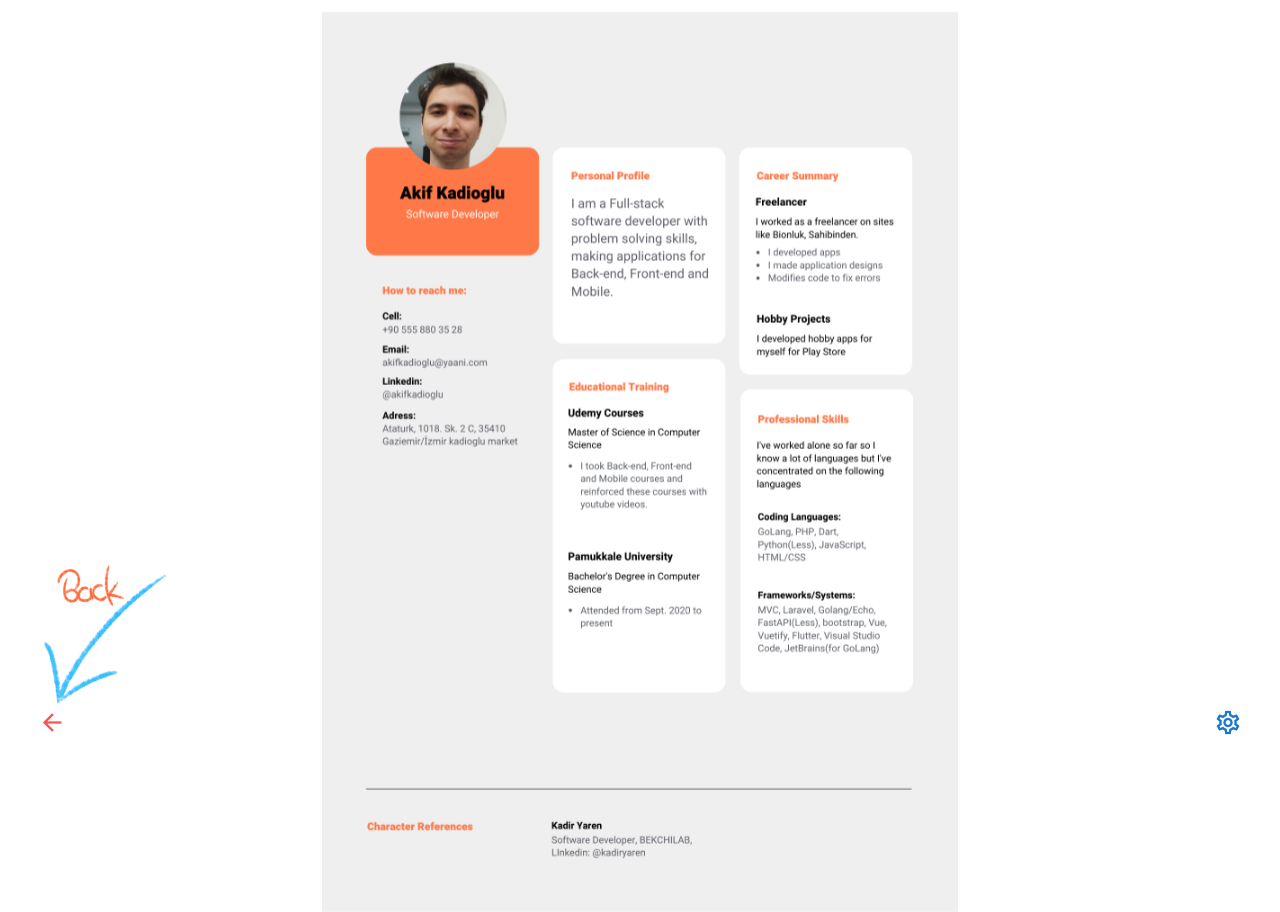
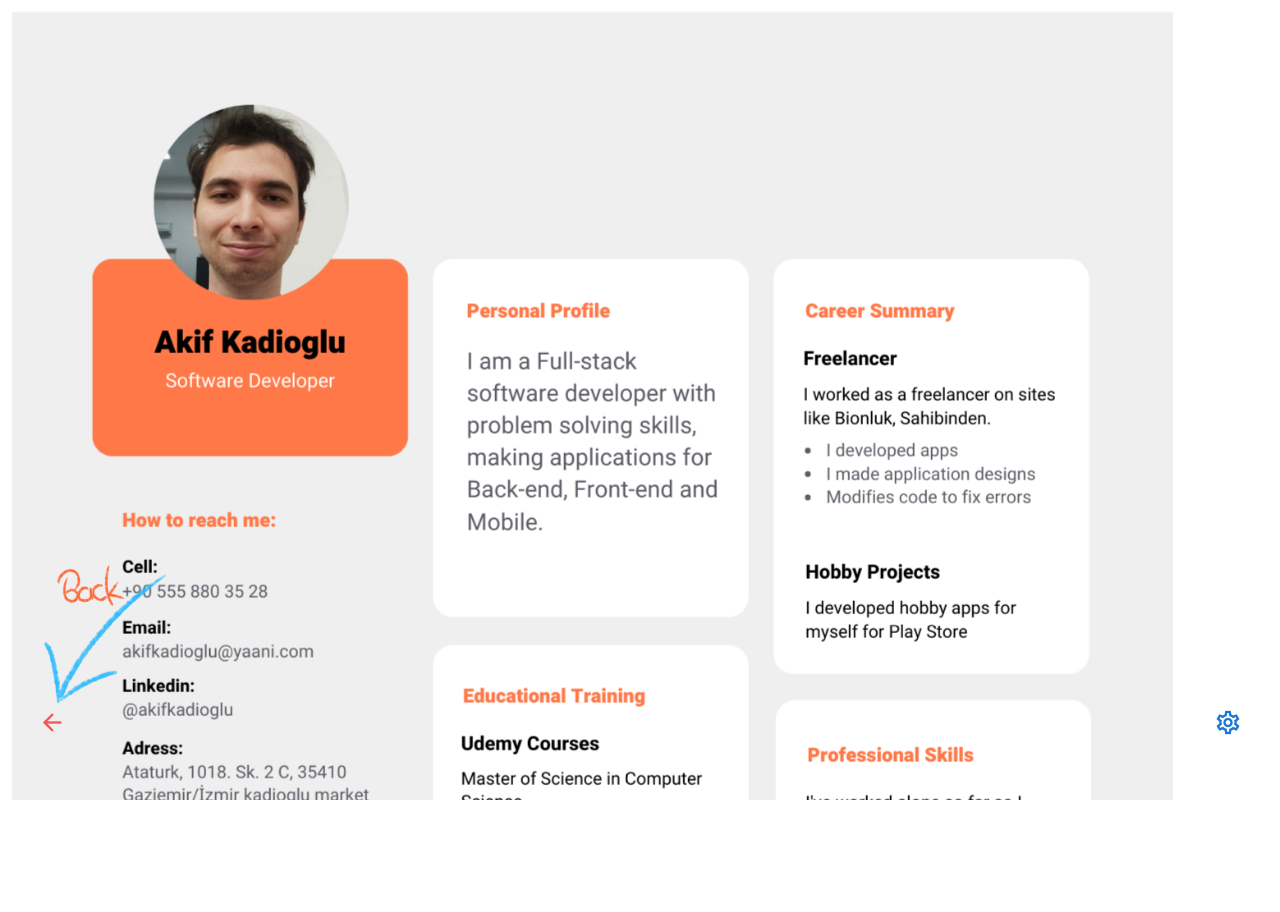
Before and after one commit to akifkadioglu/cv-app, a Vue app: page /resume in a window 1280 px wide. After the commit the page ends 800 px from the top, so only its background shows below. Built offline with nearby package versions, Linux system fonts and the light colour scheme.

Commit message:
hide address bar try-1

```diff
--- a/public/index.html
+++ b/public/index.html
@@ -4,12 +4,11 @@
 <head>
   <meta charset="utf-8">
   <!-- CSS only -->
-  <meta content="width=device-width, initial-scale=0.75, maximum-scale=0.75, user-scalable=no" name="viewport" />
+  <meta content="width=device-width, initial-scale=0.75, maximum-scale=0.75,  user-scalable=no" name="viewport" />
 
   <link href="https://cdn.jsdelivr.net/npm/bootstrap@5.2.3/dist/css/bootstrap.min.css" rel="stylesheet"
     integrity="sha384-rbsA2VBKQhggwzxH7pPCaAqO46MgnOM80zW1RWuH61DGLwZJEdK2Kadq2F9CUG65" crossorigin="anonymous">
   <meta http-equiv="X-UA-Compatible" content="IE=edge">
-  <meta name="viewport" content="width=device-width,initial-scale=1.0">
   <link rel="icon" href="<%= BASE_URL %>favicon.ico">
   <title>
     Akif Kadıoğlu
@@ -28,3 +27,16 @@
 </body>
 
 </html>
+<style>
+  html {
+    overflow: hidden;
+    width: 100%;
+  }
+
+  body {
+    height: 100%;
+    position: fixed;
+    overflow-y: scroll;
+    -webkit-overflow-scrolling: touch;
+  }
+</style>
--- a/src/App.vue
+++ b/src/App.vue
@@ -17,6 +17,11 @@ export default {
   name: "App",
   components: {
     Footer,
+  },
+  mounted() {
+    setTimeout(function () {
+      window.scrollTo(0, 1);
+    }, 0);
   },
   data() {
     return {};
--- a/src/views/Resume.vue
+++ b/src/views/Resume.vue
@@ -1,6 +1,6 @@
 <template>
   <div class="resume-page text-center">
-    <img src="@/assets/cv.png" height="900vh" />
+    <img src="@/assets/cv.png" width="100%" />
     <Back />
   </div>
 </template>
```
